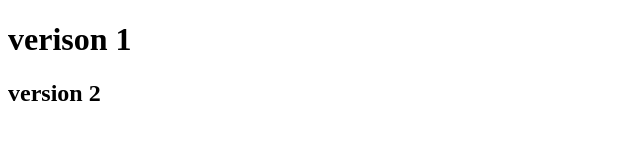
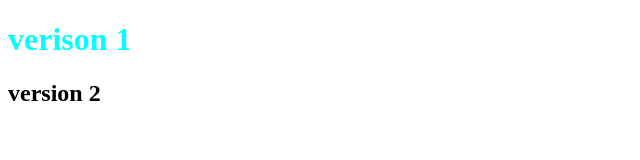
Before and after one commit to Erisi123456/est, a plain HTML site: page index.html in a window 1280 px wide. Shown: the whole page, without its empty margins (0-640 px from the left). Drawn offline with Linux system fonts and the light colour scheme.

Commit message:
evec style

```diff
--- a/index.html
+++ b/index.html
@@ -4,6 +4,7 @@
     <meta charset="UTF-8">
     <meta name="viewport" content="width=device-width, initial-scale=1.0">
     <title>coucou</title>
+    <link rel="stylesheet" href="../est/style.css">
 </head>
 <body>
     <h1>verison 1</h1>
--- /dev/null
+++ b/style.css
@@ -0,0 +1,3 @@
+h1 {
+    color: aqua;
+}
```
